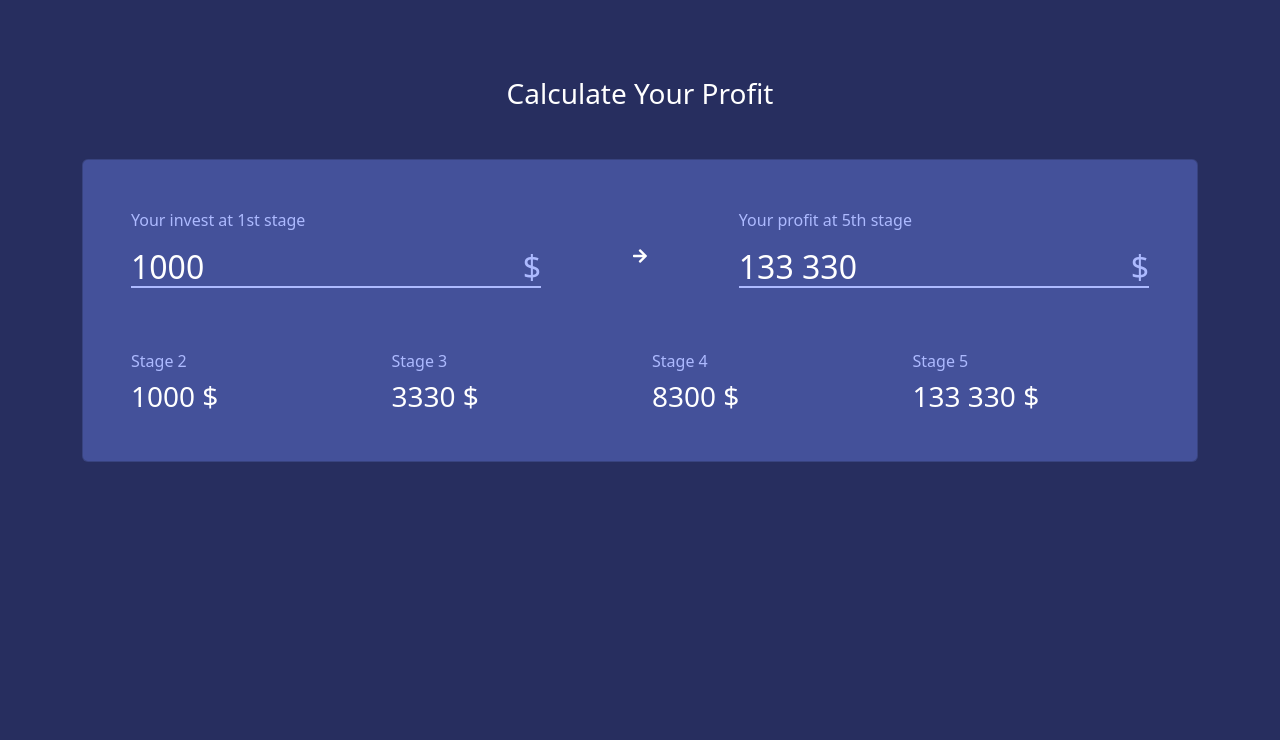
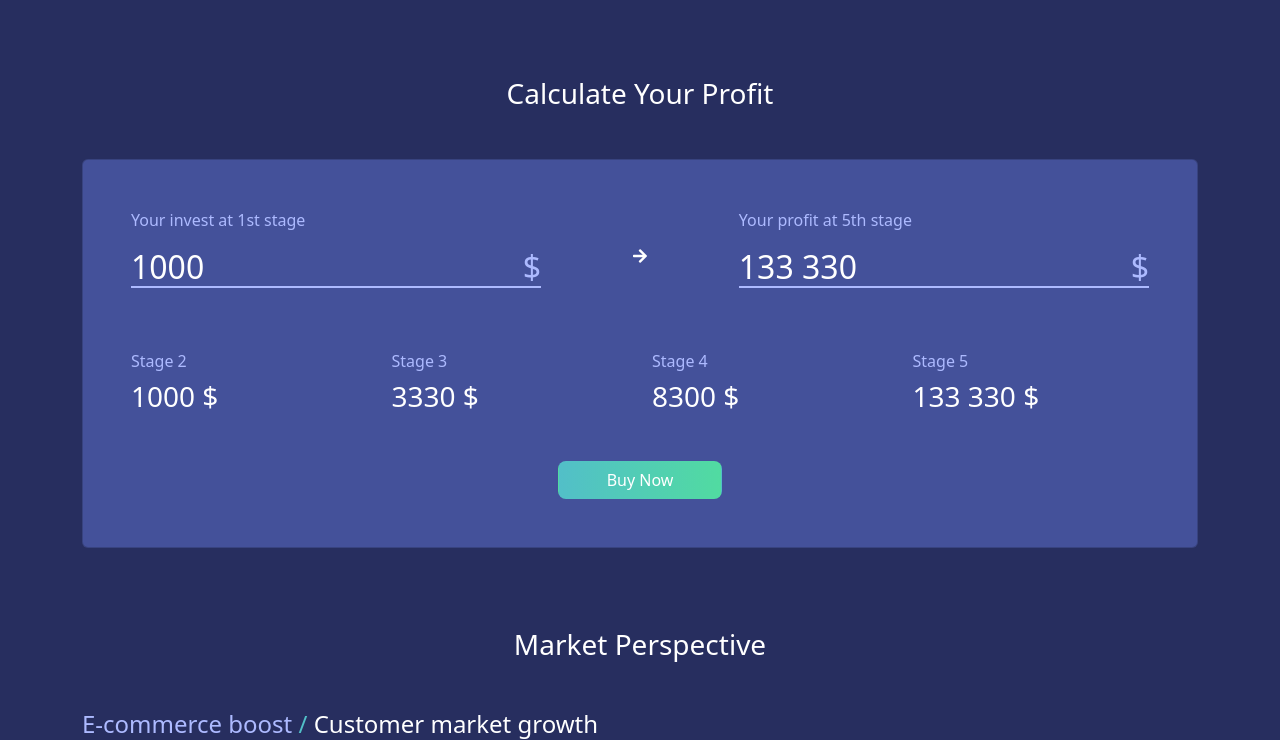
Before and after one commit to faridalvi/tradding-bot, a plain HTML site: page index.html in a window 1280 px wide. Shown: the part 1860-2600 px from the top of the page. Before the commit the page ends 2322 px from the top, so only its background shows below. Drawn offline with Linux system fonts and the light colour scheme.

Commit message:
Index Page working

```diff
--- a/assets/css/style.css
+++ b/assets/css/style.css
@@ -13,6 +13,9 @@ body, html {
     width:100%;
     position:relative;
     background-color: var(--bg-color);
+}
+a:hover,a{
+    text-decoration: none;
 }
 h1,h2,h3,h4,h5,h6,p{
     margin-bottom: 0;
@@ -169,6 +172,18 @@ h1,h2,h3,h4,h5,h6,p{
 .profit-calculator h2 span{
     color: var(--purple);
 }
+/*market-perspective*/
+.market-perspective h4{
+    color: white;
+}
+.market-perspective h4 span{
+    color: var(--purple);
+    font-weight: lighter;
+}
+.market-perspective h4 b{
+    color: var(--info);
+    font-weight: lighter;
+}
 @media screen  and (max-width: 992px){
     .home-slider{
         height: auto;
--- a/index.html
+++ b/index.html
@@ -147,7 +147,17 @@
                     <h3 class="text-white">133 330 <span>$</span></h3>
                 </div>
             </div>
+            <div class="text-center mt-5">
+                <a class="btn px-5 btn-gradient" href="#">Buy Now</a>
+            </div>
         </div>
+    </div>
+</div>
+<!--Market Place-->
+<div class="container mt-mb-5">
+    <div class="market-perspective">
+        <h3 class="text-center text-white mb-5">Market Perspective</h3>
+        <h4><span>E-commerce boost</span> <b>/</b> Customer market growth</h4>
     </div>
 </div>
 <!--Scripts -->
```
